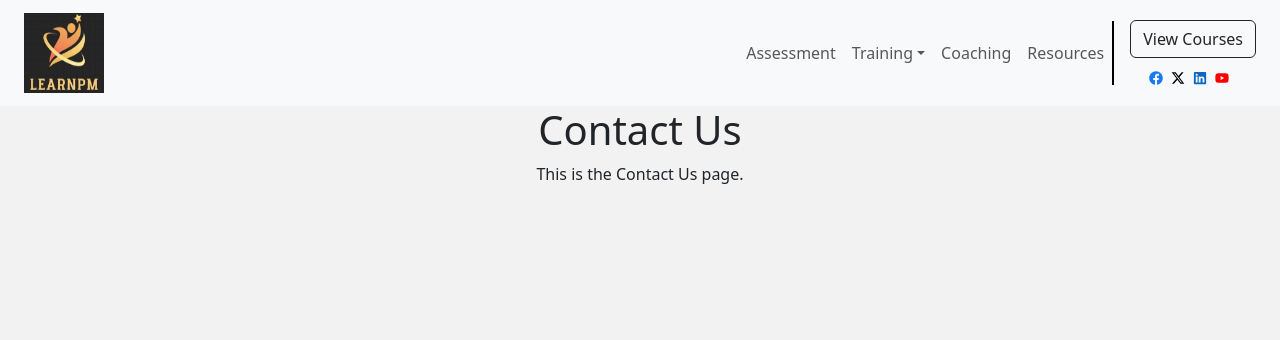
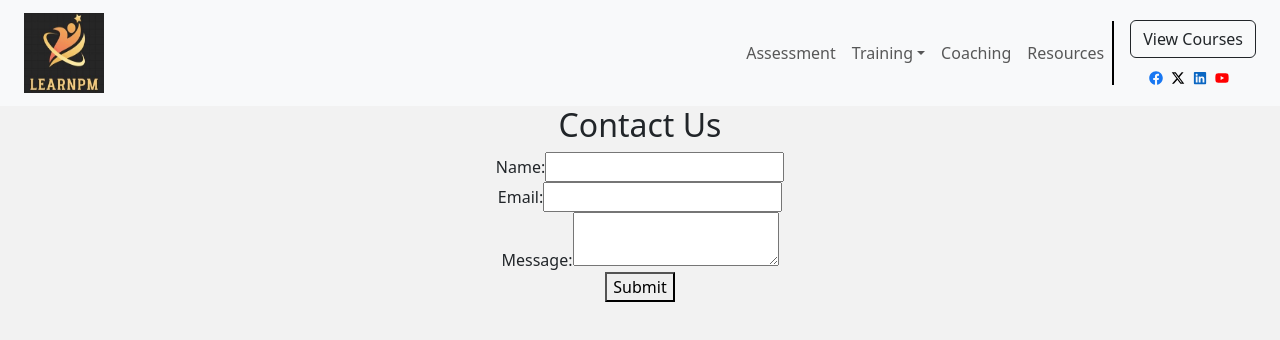
Before and after one commit to Mo2artGit/learnpm, a React (Create React App) app: page /learnpm/contact in a window 1280 px wide. Shown: the top 340 px of the page. Built offline with nearby package versions, Linux system fonts and the light colour scheme.

Commit message:
Updated the code for Contact Us page

```diff
--- a/src/components/Contact.js
+++ b/src/components/Contact.js
@@ -1,12 +1,61 @@
-import React from 'react';
+import React, { useState } from 'react';
 
-function Contact() {
-  return (
-    <div>
-      <h1>Contact Us</h1>
-      <p>This is the Contact Us page.</p>
-    </div>
-  );
+function ContactUs() {
+    const [name, setName] = useState('');
+    const [email, setEmail] = useState('');
+    const [message, setMessage] = useState('');
+
+    const handleSubmit = (event) => {
+        event.preventDefault();
+        // Here you would typically send the form data to a server
+        console.log('Name:', name);
+        console.log('Email:', email);
+        console.log('Message:', message);
+        alert('Thank you for contacting us!');
+
+        // Reset form fields
+        setName('');
+        setEmail('');
+        setMessage('');
+    };
+
+    return (
+        <div className="contact-us-form">
+            <h2>Contact Us</h2>
+            <form onSubmit={handleSubmit}>
+                <div>
+                    <label htmlFor="name">Name:</label>
+                    <input
+                        type="text"
+                        id="name"
+                        value={name}
+                        onChange={(e) => setName(e.target.value)}
+                        required
+                    />
+                </div>
+                <div>
+                    <label htmlFor="email">Email:</label>
+                    <input
+                        type="email"
+                        id="email"
+                        value={email}
+                        onChange={(e) => setEmail(e.target.value)}
+                        required
+                    />
+                </div>
+                <div>
+                    <label htmlFor="message">Message:</label>
+                    <textarea
+                        id="message"
+                        value={message}
+                        onChange={(e) => setMessage(e.target.value)}
+                        required
+                    ></textarea>
+                </div>
+                <button type="submit">Submit</button>
+            </form>
+        </div>
+    );
 }
 
-export default Contact;
+export default ContactUs;
```
